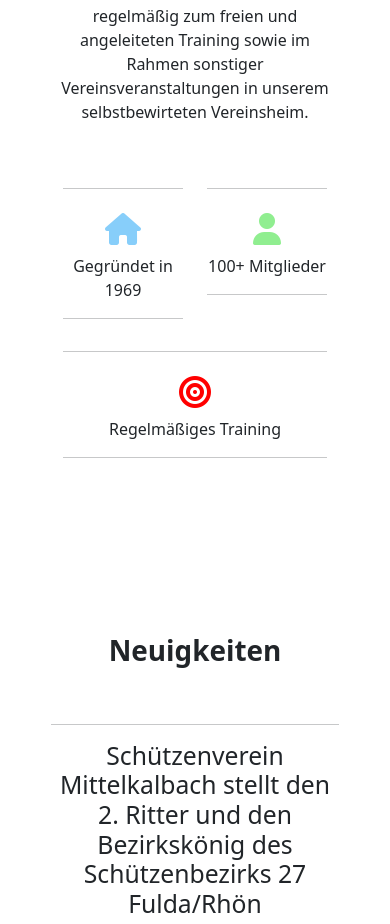
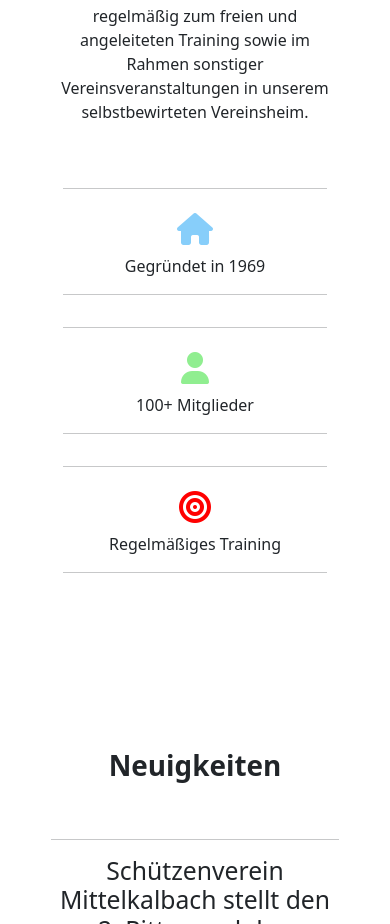
Before and after one commit to TizianMr/schutzenverein-mkb-website, a plain HTML site: page index.html in a window 390 px wide. Shown: the part 1361-2285 px from the top of the page. Drawn offline with nearby package versions, Linux system fonts and the light colour scheme.

Commit message:
improve responsiveness

```diff
--- a/style.css
+++ b/style.css
@@ -180,4 +180,8 @@ footer p {
     .blog-image {
         padding: 0em;
     }
+
+    .highlights {
+        flex-direction: column;
+    }
 }
```
